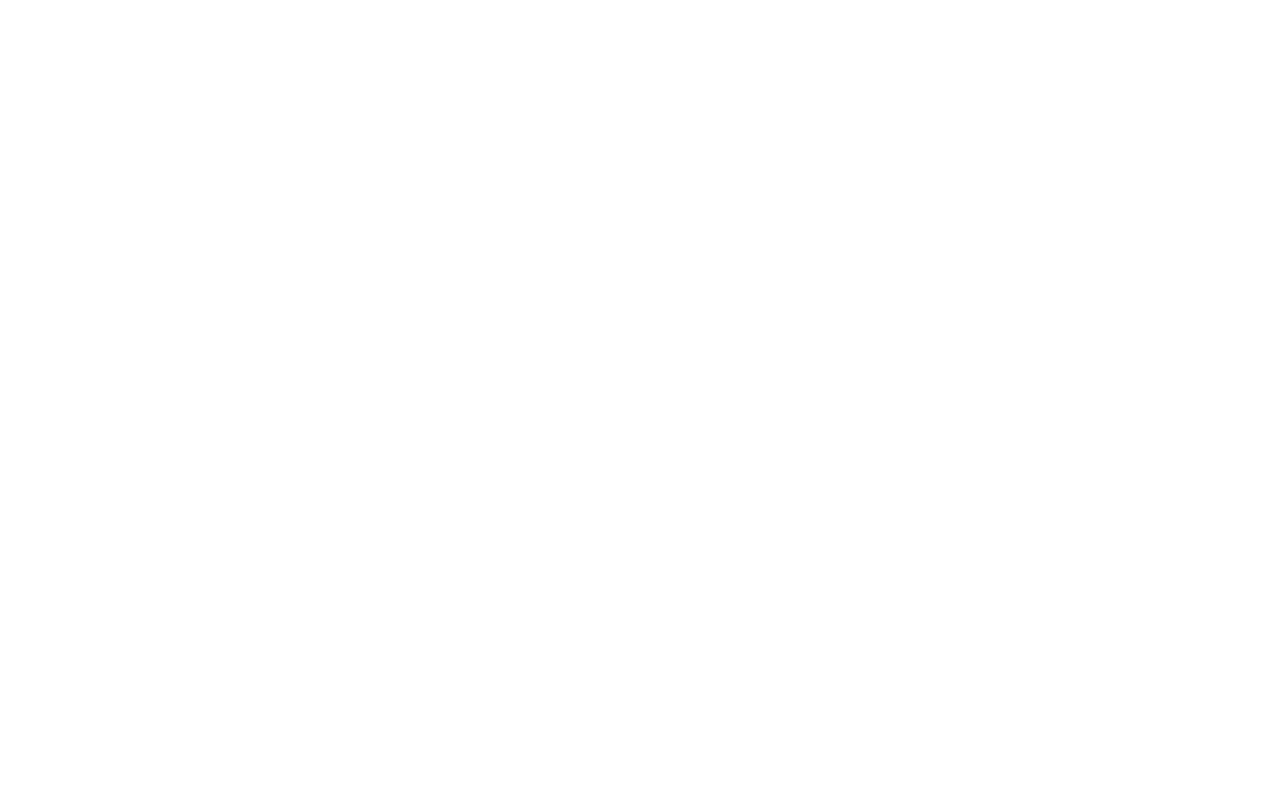
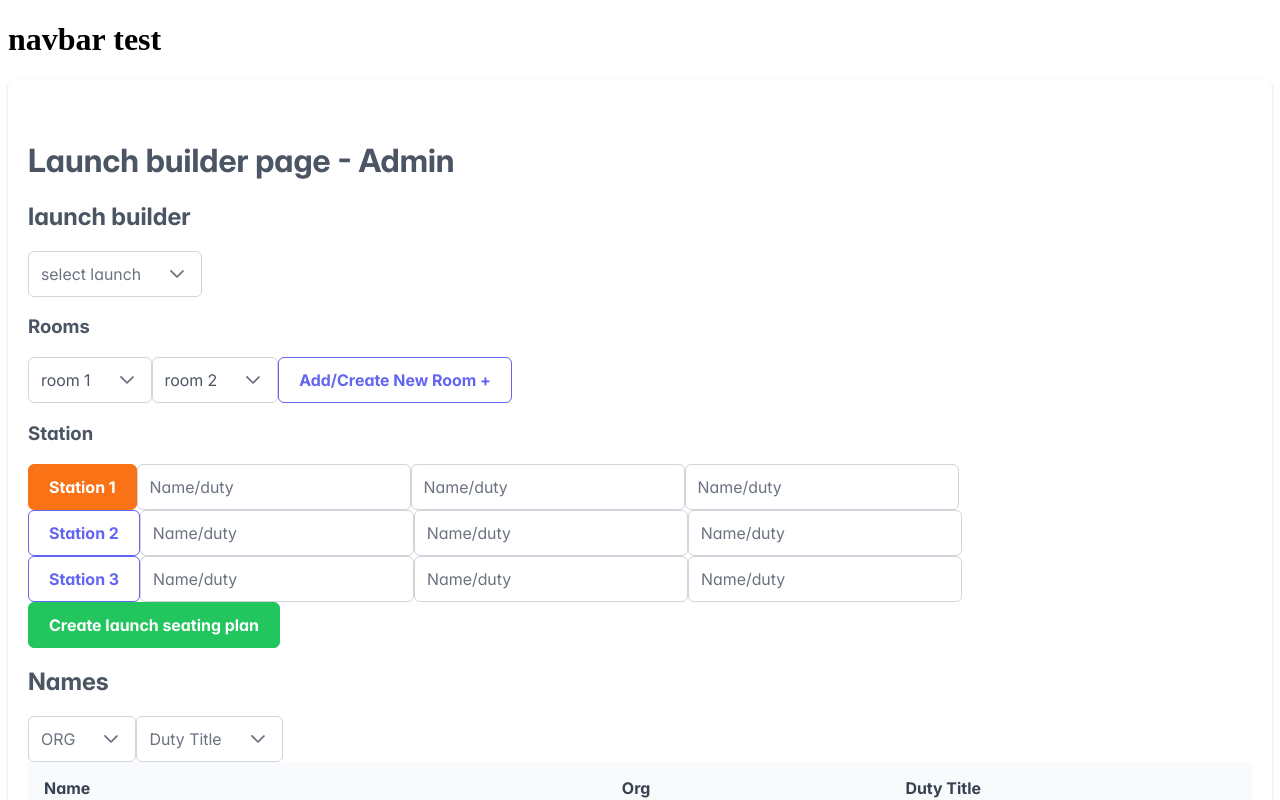
Before and after one commit to troutsniffr/sdi-blended-project-3, a React (Create React App) app in the folder ui/: page /LaunchBuilder in a window 1280 px wide. Before the commit this address had no page. Shown: the top 800 px of the page. Built offline with nearby package versions, Linux system fonts and the light colour scheme.

Commit message:
prelunch

```diff
--- a/ui/src/App.jsx
+++ b/ui/src/App.jsx
@@ -1,6 +1,9 @@
 import { BrowserRouter, Routes, Route } from 'react-router-dom';
 import { RoomBuilder } from './RoomBuilder'
 import { OrgManager } from './OrgManager'
+import { HomePage } from './HomePage'
+import { LaunchBuilder } from './LaunchBuilder'
+import { NavBar } from './NavBar';
 import "primereact/resources/primereact.min.css";
 import "primeicons/primeicons.css";
 import "primereact/resources/themes/lara-light-indigo/theme.css";
@@ -9,11 +12,17 @@
 export default function App() {
 
   return (
+    <div>
+      <NavBar/>
     <BrowserRouter>
       <Routes>
-        <Route path="/OrgManager" element={<OrgManager />} />
+        <Route path='/' element={<HomePage />} />
+        <Route path="/orgmanager" element={<OrgManager />} />
         <Route path="/roombuilder" element={<RoomBuilder />} />
+        <Route path="/LaunchBuilder" element={<LaunchBuilder />} />
+
       </Routes>
     </BrowserRouter>
+    </div>
   )
 }
--- /dev/null
+++ b/ui/src/HomePage.jsx
@@ -0,0 +1,58 @@
+import React from 'react';
+import { Card } from 'primereact/card';
+import { Button } from 'primereact/button';
+import { Dropdown } from 'primereact/dropdown';
+import { InputText } from 'primereact/inputtext';
+import { Link } from 'react-router-dom';
+
+export const HomePage = () => {
+  return (
+    <div className="flex flex-col items-center justify-center min-h-screen bg-gray-900 text-white p-4">
+      <Card className="w-full max-w-4xl bg-gray-800 border border-gray-700">
+        <div className="flex justify-between items-center mb-4">
+          <h1 className="text-2xl font-bold">Homepage</h1>
+          <div className="flex gap-2">
+            <Dropdown placeholder="Launches" className="bg-gray-700 border-gray-600" />
+            <Button label="Edit" className="p-button-outlined" />
+            <Link to='/launchbuilder'><Button label="New" className="p-button-outlined" /></Link>
+          </div>
+        </div>
+
+        <div className="grid grid-cols-3 gap-4 mb-4">
+          <Card className="col-span-1 bg-gray-700 border-gray-600">
+            <h2 className="font-bold mb-2">Description</h2>
+            <p>launch name</p>
+            <p>org</p>
+            <p>information</p>
+          </Card>
+          <Card className="col-span-2 bg-gray-700 border-gray-600">
+            <h2 className="font-bold mb-2">Rooms</h2>
+            <div className="flex gap-2">
+              <Button label="Room 1" className="p-button-warning" />
+              <Button label="Room 2" className="p-button-outlined" />
+              <Button label="Room 3" className="p-button-outlined" />
+            </div>
+          </Card>
+        </div>
+
+        <div className="grid grid-cols-3 gap-4 mb-4">
+          {[1, 2, 3].map((station) => (
+            <Card key={station} className="bg-gray-700 border-gray-600">
+              <h2 className="font-bold mb-2">Station {station}</h2>
+              <div className="flex flex-col gap-2">
+                {[1, 2, 3].map((duty) => (
+                  <InputText key={duty} placeholder="Name/duty" className="bg-gray-600 border-gray-500" />
+                ))}
+              </div>
+            </Card>
+          ))}
+        </div>
+
+        <div className="flex justify-between">
+          <Dropdown placeholder="org selection" className="bg-gray-700 border-gray-600" />
+          <Link to='/OrgManager'><Button label="Create Org Manager Invite link" className="p-button-info" /></Link>
+        </div>
+      </Card>
+    </div>
+  );
+};
--- /dev/null
+++ b/ui/src/LaunchBuilder.jsx
@@ -0,0 +1,69 @@
+import React, { useState } from 'react';
+import { Card } from 'primereact/card';
+import { Dropdown } from 'primereact/dropdown';
+import { Button } from 'primereact/button';
+import { InputText } from 'primereact/inputtext';
+import { DataTable } from 'primereact/datatable';
+import { Column } from 'primereact/column';
+
+export const LaunchBuilder = () => {
+  const [rooms, setRooms] = useState(['room 1', 'room 2']);
+  const [names, setNames] = useState([
+    { name: 'Mr. Somebody', org: 'Boeing', dutyTitle: 'SPO' },
+    { name: 'Mr. Somebodyelse', org: 'Boeing', dutyTitle: 'SPO' },
+    { name: 'Mr. anotherperson', org: 'Boeing', dutyTitle: 'SPO' },
+  ]);
+
+  const addRoom = () => {
+    setRooms([...rooms, `room ${rooms.length + 1}`]);
+  };
+
+  return (
+    <div className="flex flex-col items-center justify-center min-h-screen bg-gray-900 text-white p-4">
+      <Card className="w-full max-w-6xl bg-gray-800 border border-gray-700">
+        <h1 className="text-2xl font-bold mb-4">Launch builder page - Admin</h1>
+
+        <div className="grid grid-cols-2 gap-4">
+          <div>
+            <h2 className="text-xl mb-2">launch builder</h2>
+            <Dropdown className="w-full mb-2" placeholder="select launch" />
+
+            <h3 className="text-lg mb-2">Rooms</h3>
+            {rooms.map((room, index) => (
+              <Dropdown key={index} className="w-full mb-2" value={room} options={[room]} />
+            ))}
+            <Button label="Add/Create New Room +" onClick={addRoom} className="p-button-outlined w-full" />
+
+            <h3 className="text-lg mt-4 mb-2">Station</h3>
+            {['Station 1', 'Station 2', 'Station 3'].map((station, index) => (
+              <div key={index} className="flex gap-2 mb-2">
+                <Button label={station} className={index === 0 ? "p-button-warning" : "p-button-outlined"} />
+                {[1, 2, 3].map((_, i) => (
+                  <InputText key={i} placeholder="Name/duty" className="flex-grow" />
+                ))}
+              </div>
+            ))}
+
+            <Button label="Create launch seating plan" className="p-button-success mt-4" />
+          </div>
+
+          <div>
+            <h2 className="text-xl mb-2">Names</h2>
+            <Dropdown className="w-full mb-2" placeholder="ORG" />
+            <Dropdown className="w-full mb-2" placeholder="Duty Title" />
+
+            <DataTable value={names} className="mt-2">
+              <Column field="name" header="Name" />
+              <Column field="org" header="Org" />
+              <Column field="dutyTitle" header="Duty Title" />
+            </DataTable>
+
+            <Button label="assign attendee" className="p-button-info mt-4" />
+          </div>
+        </div>
+      </Card>
+    </div>
+  );
+};
+
+export default LaunchBuilder;
--- /dev/null
+++ b/ui/src/NavBar.jsx
@@ -0,0 +1,7 @@
+export const NavBar = () => {
+  return (
+    <div>
+      <h1>navbar test</h1>
+    </div>
+  )
+}
--- a/ui/src/OrgManager.jsx
+++ b/ui/src/OrgManager.jsx
@@ -9,9 +9,9 @@
 
 export const OrgManager = () => {
   const [source, setSource] = useState([
-    { name: 'Mr. Somebody', org: 'Boeing', dutyTitle: 'SPO' },
-    { name: 'Mr. Somebodyelse', org: 'Boeing', dutyTitle: 'SPO' },
-    { name: 'Mr. anotherperson', org: 'Boeing', dutyTitle: 'SPO' },
+    { name: 'Mr. Somebody', org: '5 SLS', dutyTitle: 'FML' },
+    { name: 'Mr. Somebodyelse', org: 'SPO', dutyTitle: 'Prop' },
+    { name: 'Mr. anotherperson', org: 'SSC', dutyTitle: 'Eng' },
   ]);
 
   const [newAttendee, setNewAttendee] = useState({
```
Also changed, not shown: ui/src/Layout.jsx (added, +13 -0 lines), ui/src/index.jsx (line endings or trailing spaces).
